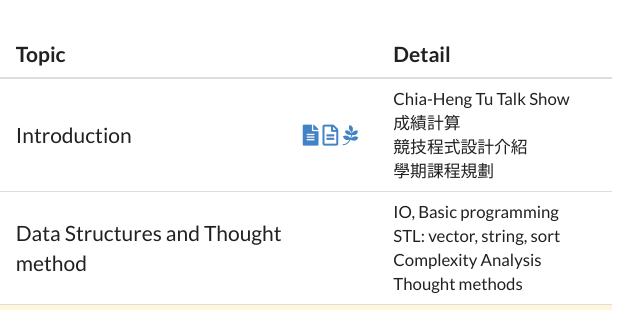
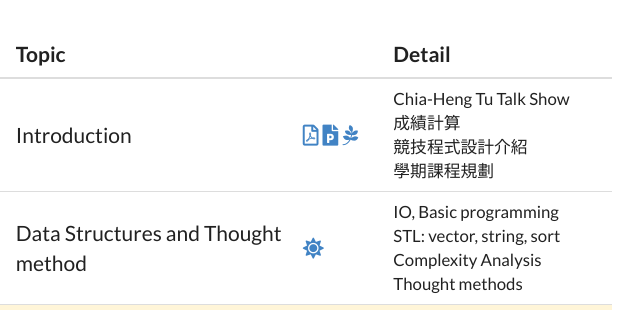
Before and after one commit to NCKUACM-Notes/nckuacm.github.io, a plain HTML site: page 2019/index.html in a window 1280 px wide. Shown: the part 913-1223 px from the top of the page, 407-1047 px from the left. Drawn offline with nearby package versions, Linux system fonts and the light colour scheme.

Commit message:
update exercise and fix indentation

```diff
--- a/2019/index.html
+++ b/2019/index.html
@@ -5,9 +5,7 @@
     <link rel="shortcut icon" href="icon.ico">
     <title>2019 Spring NCKU ACM Training Courses</title>
 
-    <script src="https://code.jquery.com/jquery-3.1.1.min.js"
-      integrity="sha256-hVVnYaiADRTO2PzUGmuLJr8BLUSjGIZsDYGmIJLv2b8="
-    crossorigin="anonymous"></script>
+    <script src="https://code.jquery.com/jquery-3.1.1.min.js" integrity="sha256-hVVnYaiADRTO2PzUGmuLJr8BLUSjGIZsDYGmIJLv2b8=" crossorigin="anonymous"></script>
 
     <!-- Bootstrap -->
     <link rel="stylesheet" href="https://maxcdn.bootstrapcdn.com/bootstrap/3.3.1/css/bootstrap.min.css">
@@ -54,8 +52,8 @@
             <td>02/20</td>
             <td>Introduction</td>
             <td>
-            <a title="PDF" href="./slides/week1_1.pdf" target="_blank"><i class="fa fa-file-alt" aria-hidden="true"></i></a>
-            <a title="PPT" href="./slides/week1_1.pptx" target="_blank"><i class="far fa-file-alt" aria-hidden="true"></i></a>
+              <a title="PDF" href="./slides/week1_1.pdf" target="_blank"><i class="far fa-file-pdf" aria-hidden="true"></i></a>
+              <a title="PPT" href="./slides/week1_1.pptx" target="_blank"><i class="fas fa-file-powerpoint" aria-hidden="true"></i></a>
               <a title="Material" href="https://hackmd.io/s/B175UeTrV" target="_blank"><i class="fab fa-pagelines" aria-hidden="true"></i></a>
             </td>
             <td class="detail">
@@ -71,8 +69,9 @@
             <td>02/27</td>
             <td>Data Structures and Thought method</td>
             <td>
-            <!-- <a title="PDF" href="./slides/week2_1.pdf" target="_blank"><i class="fa fa-file-alt" aria-hidden="true"></i></a> -->
-            <!-- <a title="PPT" href="./slides/week2_1.pptx" target="_blank"><i class="fa fa-file-alt" aria-hidden="true"></i></a> -->
+              <!-- <a title="PDF" href="./slides/week2_1.pdf" target="_blank"><i class="far fa-file-pdf" aria-hidden="true"></i></a> -->
+              <!-- <a title="PPT" href="./slides/week2_1.pptx" target="_blank"><i class="fas fa-file-powerpoint" aria-hidden="true"></i></a> -->
+              <a title="Exercise" href="https://hackmd.io/s/rJtAFuTSV" target="_blank"><i class="fas fa-sun" aria-hidden="true"></i></a>
             </td>
             <td class="detail">
               <div>IO, Basic programming</div>
@@ -87,8 +86,8 @@
             <td>03/06</td>
             <td>Data Structures</td>
             <td>
-            <!-- <a title="PDF" href="./slides/week3_1.pdf" target="_blank"><i class="fa fa-file-alt" aria-hidden="true"></i></a> -->
-            <!-- <a title="PPT" href="./slides/week3_1.pptx" target="_blank"><i class="fa fa-file-alt" aria-hidden="true"></i></a> -->
+              <!-- <a title="PDF" href="./slides/week3_1.pdf" target="_blank"><i class="far fa-file-pdf" aria-hidden="true"></i></a> -->
+              <!-- <a title="PPT" href="./slides/week3_1.pptx" target="_blank"><i class="fas fa-file-powerpoint" aria-hidden="true"></i></a> -->
             </td>
             <td class="detail">
               <div>Array</div>
@@ -102,8 +101,8 @@
             <td>03/13</td>
             <td>Data Structures & Searching</td>
             <td>
-            <!-- <a title="PDF" href="./slides/week4_1.pdf" target="_blank"><i class="fa fa-file-alt" aria-hidden="true"></i></a> -->
-            <!-- <a title="PPT" href="./slides/week4_1.pptx" target="_blank"><i class="fa fa-file-alt" aria-hidden="true"></i></a> -->
+              <!-- <a title="PDF" href="./slides/week4_1.pdf" target="_blank"><i class="far fa-file-pdf" aria-hidden="true"></i></a> -->
+              <!-- <a title="PPT" href="./slides/week4_1.pptx" target="_blank"><i class="fas fa-file-powerpoint" aria-hidden="true"></i></a> -->
             </td>
             <td class="detail">
               <div>STL: set, map, priority_queue</div>
@@ -118,8 +117,8 @@
             <td>03/20</td>
             <td>Searching</td>
             <td>
-            <!-- <a title="PDF" href="./slides/week5_1.pdf" target="_blank"><i class="fa fa-file-alt" aria-hidden="true"></i></a> -->
-            <!-- <a title="PPT" href="./slides/week5_1.pptx" target="_blank"><i class="fa fa-file-alt" aria-hidden="true"></i></a> -->
+              <!-- <a title="PDF" href="./slides/week5_1.pdf" target="_blank"><i class="far fa-file-pdf" aria-hidden="true"></i></a> -->
+              <!-- <a title="PPT" href="./slides/week5_1.pptx" target="_blank"><i class="fas fa-file-powerpoint" aria-hidden="true"></i></a> -->
             </td>
             <td class="detail">
               <div>Binary search</div>
@@ -131,8 +130,8 @@
             <td>03/27</td>
             <td>Sorting</td>
             <td>
-            <!-- <a title="PDF" href="./slides/week6_1.pdf" target="_blank"><i class="fa fa-file-alt" aria-hidden="true"></i></a> -->
-            <!-- <a title="PPT" href="./slides/week6_1.pptx" target="_blank"><i class="fa fa-file-alt" aria-hidden="true"></i></a> -->
+              <!-- <a title="PDF" href="./slides/week6_1.pdf" target="_blank"><i class="far fa-file-pdf" aria-hidden="true"></i></a> -->
+              <!-- <a title="PPT" href="./slides/week6_1.pptx" target="_blank"><i class="fas fa-file-powerpoint" aria-hidden="true"></i></a> -->
             </td>
             <td class="detail">
               <div>Merge sort</div>
@@ -144,8 +143,8 @@
             <td>04/03</td>
             <td>Holiday(self training)</td>
             <td>
-            <!-- <a title="PDF" href="./slides/week7_1.pdf" target="_blank"><i class="fa fa-file-alt" aria-hidden="true"></i></a> -->
-            <!-- <a title="PPT" href="./slides/week7_1.pptx" target="_blank"><i class="fa fa-file-alt" aria-hidden="true"></i></a> -->
+              <!-- <a title="PDF" href="./slides/week7_1.pdf" target="_blank"><i class="far fa-file-pdf" aria-hidden="true"></i></a> -->
+              <!-- <a title="PPT" href="./slides/week7_1.pptx" target="_blank"><i class="fas fa-file-powerpoint" aria-hidden="true"></i></a> -->
             </td>
             <td class="detail">
               <div>Bonus * 1.5</div>
@@ -156,8 +155,8 @@
             <td>04/10</td>
             <td>ITSA & PTC</td>
             <td>
-            <!-- <a title="PDF" href="./slides/week8_1.pdf" target="_blank"><i class="fa fa-file-alt" aria-hidden="true"></i></a> -->
-            <!-- <a title="PPT" href="./slides/week8_1.pptx" target="_blank"><i class="fa fa-file-alt" aria-hidden="true"></i></a> -->
+              <!-- <a title="PDF" href="./slides/week8_1.pdf" target="_blank"><i class="far fa-file-pdf" aria-hidden="true"></i></a> -->
+              <!-- <a title="PPT" href="./slides/week8_1.pptx" target="_blank"><i class="fas fa-file-powerpoint" aria-hidden="true"></i></a> -->
               <a href="https://sites.google.com/site/itsancku/home" target="_blank"><i class="fa fa-external-link-alt" aria-hidden="true"></i></a>
             </td>
             <td class="detail">Buffet</td>
@@ -167,8 +166,8 @@
             <td>04/17</td>
             <td>Dynamic Programming</td>
             <td>
-            <!-- <a title="PDF" href="./slides/week9_1.pdf" target="_blank"><i class="fa fa-file-alt" aria-hidden="true"></i></a> -->
-            <!-- <a title="PPT" href="./slides/week9_1.pptx" target="_blank"><i class="fa fa-file-alt" aria-hidden="true"></i></a> -->
+              <!-- <a title="PDF" href="./slides/week9_1.pdf" target="_blank"><i class="far fa-file-pdf" aria-hidden="true"></i></a> -->
+              <!-- <a title="PPT" href="./slides/week9_1.pptx" target="_blank"><i class="fas fa-file-powerpoint" aria-hidden="true"></i></a> -->
             </td>
             <td class="detail">
               <div>Fibonacci sequence</div>
@@ -184,8 +183,8 @@
             <td>04/24</td>
             <td>DP contest</td>
             <td>
-            <!-- <a title="PDF" href="./slides/week10_1.pdf" target="_blank"><i class="fa fa-file-alt" aria-hidden="true"></i></a> -->
-            <!-- <a title="PPT" href="./slides/week10_1.pptx" target="_blank"><i class="fa fa-file-alt" aria-hidden="true"></i></a> -->
+              <!-- <a title="PDF" href="./slides/week10_1.pdf" target="_blank"><i class="far fa-file-pdf" aria-hidden="true"></i></a> -->
+              <!-- <a title="PPT" href="./slides/week10_1.pptx" target="_blank"><i class="fas fa-file-powerpoint" aria-hidden="true"></i></a> -->
             </td>
             <td class="detail">
               <div>Dynamic Programming</div>
@@ -197,8 +196,8 @@
             <td>05/01</td>
             <td>Graph</td>
             <td>
-            <!-- <a title="PDF" href="./slides/week11_1.pdf" target="_blank"><i class="fa fa-file-alt" aria-hidden="true"></i></a> -->
-            <!-- <a title="PPT" href="./slides/week11_1.pptx" target="_blank"><i class="fa fa-file-alt" aria-hidden="true"></i></a> -->
+              <!-- <a title="PDF" href="./slides/week11_1.pdf" target="_blank"><i class="far fa-file-pdf" aria-hidden="true"></i></a> -->
+              <!-- <a title="PPT" href="./slides/week11_1.pptx" target="_blank"><i class="fas fa-file-powerpoint" aria-hidden="true"></i></a> -->
             </td>
             <td class="detail">
               <div>Minimum Spanning Tree</div>
@@ -213,8 +212,8 @@
             <td>05/08</td>
             <td>Graph contest</td>
             <td>
-            <!-- <a title="PDF" href="./slides/week12_1.pdf" target="_blank"><i class="fa fa-file-alt" aria-hidden="true"></i></a> -->
-            <!-- <a title="PPT" href="./slides/week12_1.pptx" target="_blank"><i class="fa fa-file-alt" aria-hidden="true"></i></a> -->
+              <!-- <a title="PDF" href="./slides/week12_1.pdf" target="_blank"><i class="far fa-file-pdf" aria-hidden="true"></i></a> -->
+              <!-- <a title="PPT" href="./slides/week12_1.pptx" target="_blank"><i class="fas fa-file-powerpoint" aria-hidden="true"></i></a> -->
             </td>
             <td class="detail">
               <div>Graph</div>
@@ -226,8 +225,8 @@
             <td>05/15</td>
             <td>Graph</td>
             <td>
-            <!-- <a title="PDF" href="./slides/week13_1.pdf" target="_blank"><i class="fa fa-file-alt" aria-hidden="true"></i></a> -->
-            <!-- <a title="PPT" href="./slides/week13_1.pptx" target="_blank"><i class="fa fa-file-alt" aria-hidden="true"></i></a> -->
+              <!-- <a title="PDF" href="./slides/week13_1.pdf" target="_blank"><i class="far fa-file-pdf" aria-hidden="true"></i></a> -->
+              <!-- <a title="PPT" href="./slides/week13_1.pptx" target="_blank"><i class="fas fa-file-powerpoint" aria-hidden="true"></i></a> -->
             </td>
             <td class="detail">
               <div>Articulation point</div>
@@ -241,8 +240,8 @@
             <td>05/22</td>
             <td>Number theory</td>
             <td>
-            <!-- <a title="PDF" href="./slides/week14_1.pdf" target="_blank"><i class="fa fa-file-alt" aria-hidden="true"></i></a> -->
-            <!-- <a title="PPT" href="./slides/week14_1.pptx" target="_blank"><i class="fa fa-file-alt" aria-hidden="true"></i></a> -->
+              <!-- <a title="PDF" href="./slides/week14_1.pdf" target="_blank"><i class="far fa-file-pdf" aria-hidden="true"></i></a> -->
+              <!-- <a title="PPT" href="./slides/week14_1.pptx" target="_blank"><i class="fas fa-file-powerpoint" aria-hidden="true"></i></a> -->
             </td>
             <td class="detail">
               <div>Modulus</div>
@@ -255,8 +254,8 @@
             <td>05/29</td>
             <td>Number theory & Calculation</td>
             <td>
-            <!-- <a title="PDF" href="./slides/week15_1.pdf" target="_blank"><i class="fa fa-file-alt" aria-hidden="true"></i></a> -->
-            <!-- <a title="PPT" href="./slides/week15_1.pptx" target="_blank"><i class="fa fa-file-alt" aria-hidden="true"></i></a> -->
+              <!-- <a title="PDF" href="./slides/week15_1.pdf" target="_blank"><i class="far fa-file-pdf" aria-hidden="true"></i></a> -->
+              <!-- <a title="PPT" href="./slides/week15_1.pptx" target="_blank"><i class="fas fa-file-powerpoint" aria-hidden="true"></i></a> -->
             </td>
             <td class="detail">
               <div>Prime</div>
```
Lines whose indentation alone changed are shown as unchanged.
